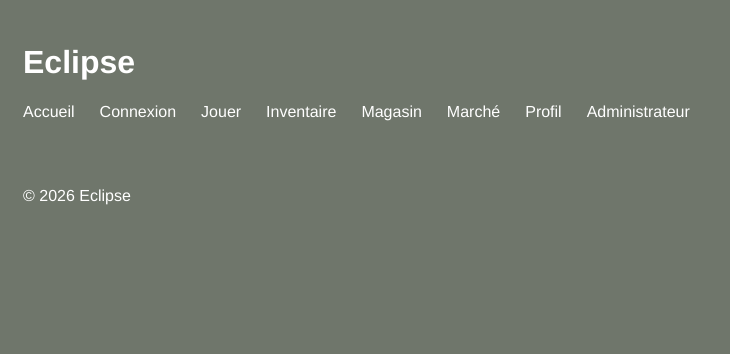
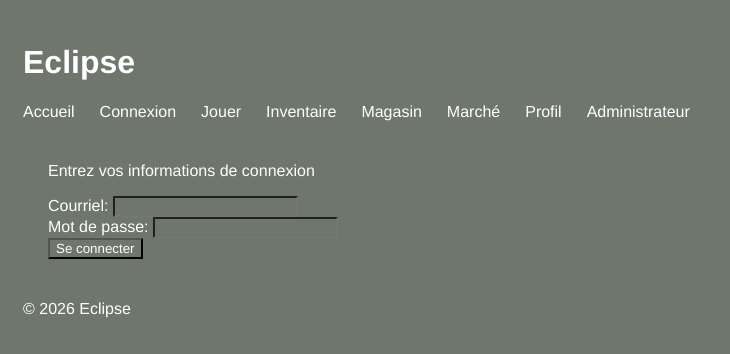
Before and after one commit to alexbed98/eclipse, a React (Vite) app: page /login in a window 1280 px wide. Shown: the top 354 px of the page, without its empty margins (0-730 px from the left). Built offline with nearby package versions, Linux system fonts and the light colour scheme.

Commit message:
implementation de jsonwebtoken pour garder le user en session

```diff
--- a/src/App.jsx
+++ b/src/App.jsx
@@ -3,7 +3,7 @@ import { Routes, Route, Link } from 'react-router-dom'
 import Header from "./components/general/Header"
 import Footer from "./components/general/Footer"
 import Home from './pages/Home'
-import Connection from './pages/Connection'
+import Login from './pages/Login'
 import Game from './pages/Game'
 import Inventory from './pages/Inventory'
 import Shop from './pages/Shop'
@@ -19,7 +19,7 @@ function App() {
       <main>
         <Routes>
           <Route path="/" element={<Home/>}/>
-          <Route path="/connection" element={<Connection/>}/>
+          <Route path="/login" element={<Login/>}/>
           <Route path="/game" element={<Game/>}/>
           <Route path="/inventory" element={<Inventory/>}/>
           <Route path="/shop" element={<Shop/>}/>
--- a/src/components/general/Header.jsx
+++ b/src/components/general/Header.jsx
@@ -10,7 +10,7 @@ function Header(){
             <Link to="/"><h1>Eclipse</h1></Link>
             <nav className='header-nav'>
                 <Link to="/">Accueil</Link>
-                <Link to="/connection">Connexion</Link> {/* devra etre visible seulement pour les utilisateurs non-connectes */}
+                <Link to="/login">Connexion</Link> {/* devra etre visible seulement pour les utilisateurs non-connectes */}
                 <Link to="/game">Jouer</Link> {/* devra etre visible seulement pour les utilisateurs connectes */}
                 <Link to="/inventory">Inventaire</Link> {/* devra etre visible seulement pour les utilisateurs connectes */}
                 <Link to="/shop">Magasin</Link>
--- a/src/css/main.css
+++ b/src/css/main.css
@@ -8,6 +8,7 @@
 
     /* autres couleurs */
     --color-white: #FFFFFF;
+    --color-red: #ff0011;
 }
 
 * {
@@ -28,3 +29,7 @@ main {
 a {
     text-decoration: none;
 }
+
+.errorMessage {
+    color: var(--color-red)
+}
--- a/src/pages/Connection.jsx
+++ /dev/null
@@ -1,9 +0,0 @@
-
-
-function Connection() {
-    return (
-        <div>Bienvenue sur la page de connexion</div>
-    );
-}
-
-export default Connection
--- /dev/null
+++ b/src/pages/Login.jsx
@@ -0,0 +1,67 @@
+import { useState } from "react";
+
+function Login() {
+    const [email, setEmail] = useState("");
+    const [password, setPassword] = useState("");
+    const [errorMessage, setErrorMessage] = useState();
+
+    const handleSubmit = (e) => {
+        e.preventDefault();
+
+        fetch('http://localhost:5000/api/login', {
+            method: 'POST',
+            headers: {
+                'Content-Type': 'application/json'
+            },
+            body: JSON.stringify({
+                adresse_courriel: email,
+                mot_de_passe: password
+            })
+        })
+        .then((res) => {
+            if (!res.ok) {
+                throw new Error('Identifiants invalides');
+            }
+            return res.json();
+        })
+        .then((data) => {
+            console.log("Succes! Voici la reponse du serveur: ", data);
+
+            localStorage.setItem("token", data.token)
+        })
+        .catch((err) => {
+            console.error(err);
+            setErrorMessage("courriel ou mot de passe incorrect")
+        })
+    };
+
+    return (
+        <div>
+            <p>Entrez vos informations de connexion</p>
+            <form onSubmit={handleSubmit}>
+                <div>
+                    <label htmlFor="email">Courriel: </label>
+                    <input
+                        type="email"
+                        value={email}
+                        onChange={(e) => setEmail(e.target.value)}
+                    />
+                </div>
+                <div>
+                    <label htmlFor="password">Mot de passe: </label>
+                    <input
+                        type="password"
+                        value={password}
+                        onChange={(e) => setPassword(e.target.value)}
+                    />
+                </div>
+
+                {errorMessage && <div className="errorMessage">{errorMessage}</div>}
+
+                <button type="submit">Se connecter</button>
+            </form>
+        </div>
+    );
+}
+
+export default Login
```
